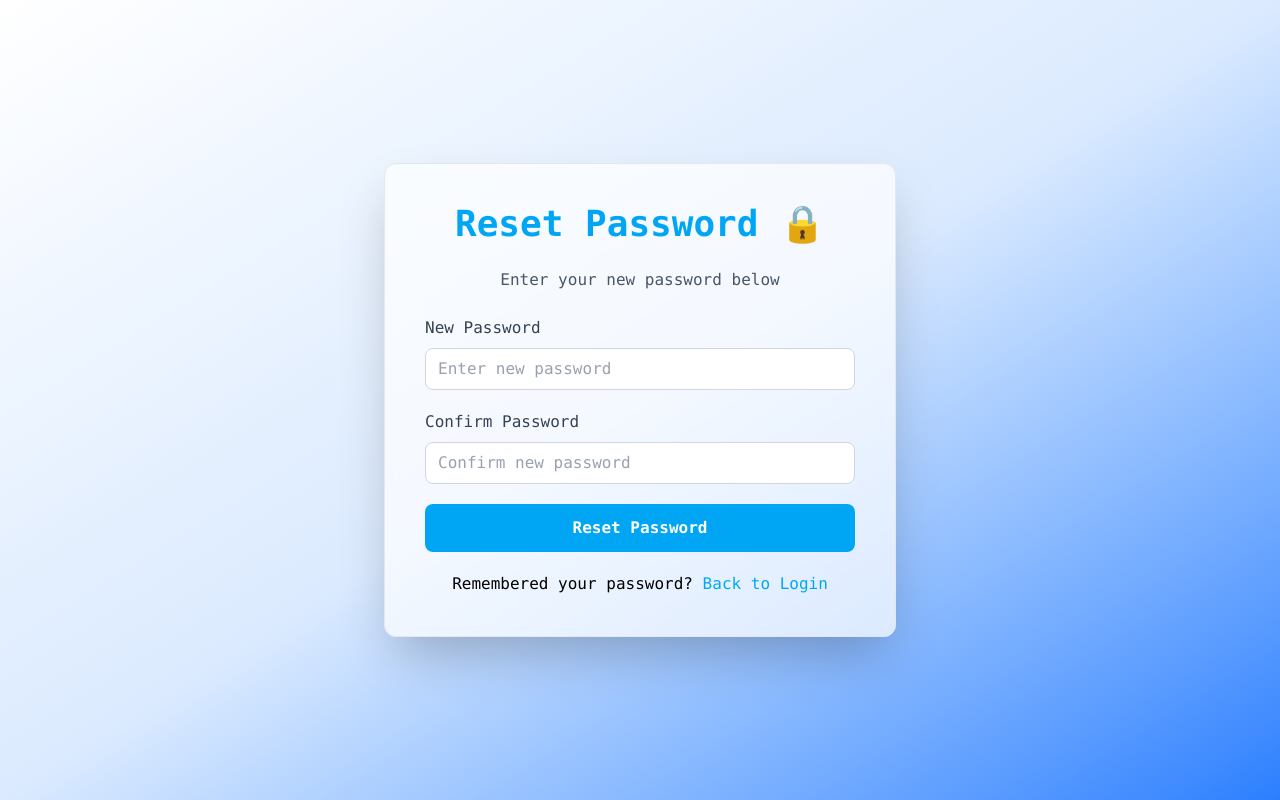
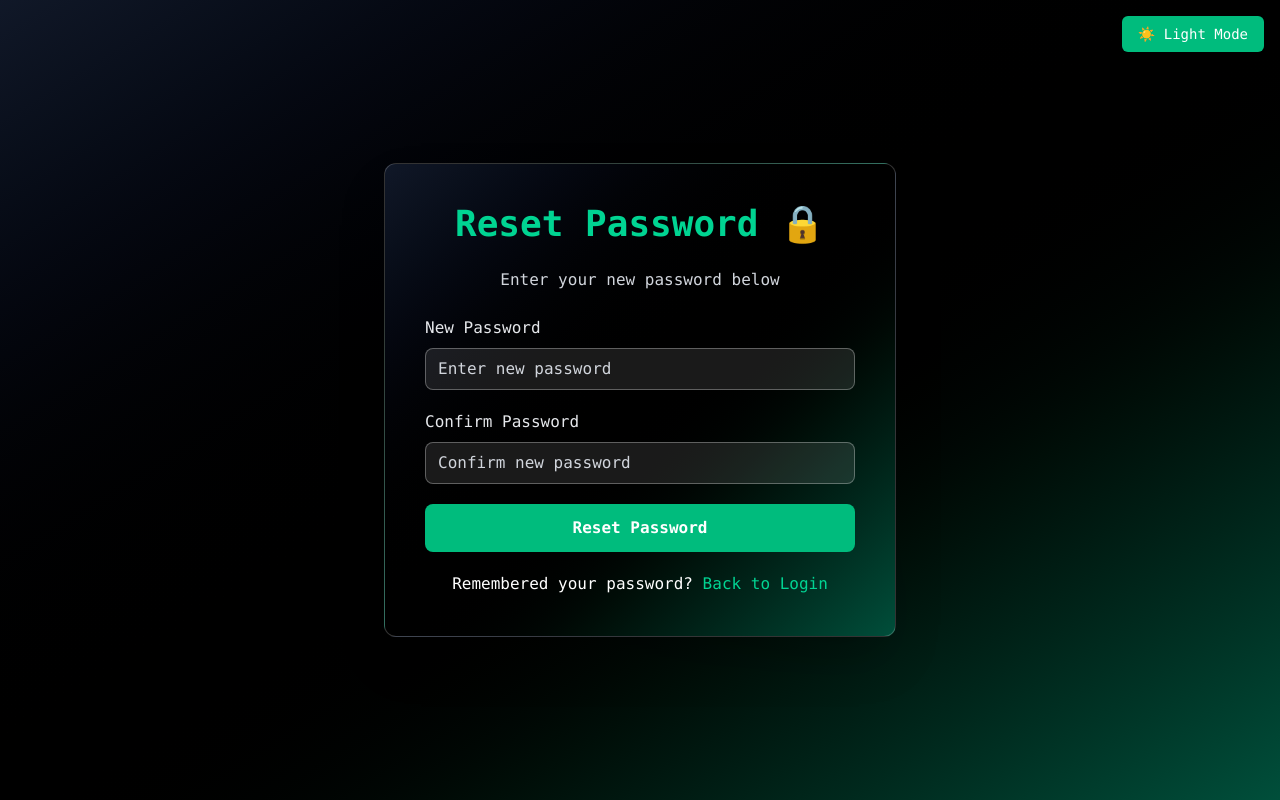
Before and after one commit to zenorbits/Study-Orbit, a React app in the folder Frontend/: page /reset-password in a window 1280 px wide. Built offline with nearby package versions, Linux system fonts and the light colour scheme; the HTML template or start-up script is replaced by a standard one.

Commit message:
Reset password complete and login page update

```diff
--- a/Frontend/src/AuthPages/LoginPage.jsx
+++ b/Frontend/src/AuthPages/LoginPage.jsx
@@ -31,16 +31,15 @@ const LoginPage = () => {
     const { emailOrphoneNumber, password } = formData;
 
     if (!emailOrphoneNumber || !password) {
-      toast.error('Please fill in all required credentials ❌');
+      toast.error('❌ Please fill in all required credentials');
       return;
     }
 
     try {
-      const response = await loginMutation({ emailOrphoneNumber, password });
-      console.log(response);
+      // ✅ Use unwrap to catch errors directly
+      const response = await loginMutation({ emailOrphoneNumber, password }).unwrap();
 
-      if (response?.data) {
-        const { user, token } = response.data;
+      const { user, token } = response;
 
       // ✅ Save credentials in Redux
       dispatch(setCredentials({
@@ -51,7 +50,7 @@ const LoginPage = () => {
         token
       }));
 
-        toast.success('Login successful 🎉');
+      toast.success('🎉 Login successful');
       setFormData({ emailOrphoneNumber: '', password: '' });
 
       // ✅ Role-based navigation
@@ -60,11 +59,14 @@ const LoginPage = () => {
       else if (user.role === 'parent') navigate('/parent');
       else if (user.role === 'student') navigate('/student');
       else navigate('/unauthorized');
-      } else if (response?.error) {
-        toast.error(response.error.data?.message || 'Login failed ❌');
+
+    } catch (err) {
+      // ✅ Show toast for invalid credentials or server error
+      if (err?.status === 401) {
+        toast.error('❌ Invalid credentials, please try again');
+      } else {
+        toast.error(err?.data?.message || '❌ Something went wrong');
       }
-    } catch (err) {
-      toast.error('Something went wrong ❌');
     }
   };
 
@@ -118,7 +120,7 @@ const LoginPage = () => {
               className="w-full px-3 py-2 sm:px-4 sm:py-2 border border-gray-300 dark:border-white/30 rounded-lg bg-white dark:bg-white/10 text-black dark:text-white placeholder-gray-400 dark:placeholder-gray-300 focus:outline-none focus:ring-2 focus:ring-sky-400"
             />
 
-            {/* Forgot Password link directly below password field */}
+            {/* Forgot Password link */}
             <div className="flex justify-between items-center mt-2">
               <Link
                 to="/forgotpassword"
--- a/Frontend/src/components/ResetPasswordPage.jsx
+++ b/Frontend/src/components/ResetPasswordPage.jsx
@@ -1,14 +1,33 @@
-import React, { useState } from "react";
-import { Link } from "react-router-dom";
+import React, { useState, useEffect } from "react";
+import { Link, useLocation, useNavigate } from "react-router-dom";
+import { useSelector, useDispatch } from "react-redux";
 import { toast } from "react-toastify";
 import "react-toastify/dist/ReactToastify.css";
+import { toggleMode } from "../redux/features/toggleThemeSlice";
+import { useResetPasswordMutation } from "../redux/api/resetpasswordApi";
 
 const ResetPasswordPage = () => {
     const [password, setPassword] = useState("");
     const [confirmPassword, setConfirmPassword] = useState("");
 
+    const [resetPasswordMutation, { isLoading }] = useResetPasswordMutation();
+
+    // Redux theme state
+    const selector = useSelector((state) => state.toggleTheme.value);
+    const dispatch = useDispatch();
+
+    const location = useLocation();
+    const navigate = useNavigate();
+    const queryParams = new URLSearchParams(location.search);
+    const token = queryParams.get("token");
+
     const handleSubmit = async (e) => {
         e.preventDefault();
+
+        if (!token) {
+            toast.error("❌ Reset token missing");
+            return;
+        }
 
         if (!password.trim() || !confirmPassword.trim()) {
             toast.error("❌ Please fill in both fields");
@@ -20,26 +39,51 @@ const ResetPasswordPage = () => {
             return;
         }
 
-    // Placeholder for API call
         try {
-      // Example: await resetPassword({ token, password });
-      toast.success("✅ Password reset successful");
+            const response = await resetPasswordMutation({ token, password }).unwrap();
+            toast.success(response.message || "✅ Password reset successful");
+
             setPassword("");
             setConfirmPassword("");
+
+            // Redirect to login after success
+            setTimeout(() => navigate("/login"), 1500);
         } catch (err) {
-      toast.error("❌ Something went wrong, please try again");
+            toast.error(err?.data?.message || "❌ Something went wrong, please try again");
         }
     };
 
+    // ✅ Sync Redux state with Tailwind's dark mode
+    useEffect(() => {
+        if (selector === "Dark") {
+            document.documentElement.classList.add("dark");
+        } else {
+            document.documentElement.classList.remove("dark");
+        }
+    }, [selector]);
+
     return (
-    <div className="flex items-center justify-center min-h-screen w-full px-4
+        <div
+            className="relative flex items-center justify-center min-h-screen w-full px-4
       bg-gradient-to-br from-white via-blue-100 to-blue-500
-      dark:bg-gradient-to-br dark:from-gray-900 dark:via-black dark:to-emerald-900">
+      dark:bg-gradient-to-br dark:from-gray-900 dark:via-black dark:to-emerald-900"
+        >
+            {/* Toggle Button fixed at top-right of the page */}
+            <div className="absolute top-4 right-4">
+                <button
+                    onClick={() => dispatch(toggleMode())}
+                    className="px-4 py-2 rounded-md text-sm font-medium
+                     bg-sky-500 text-white hover:bg-sky-600
+                     dark:bg-emerald-500 dark:hover:bg-emerald-600 transition"
+                >
+                    {selector === "Dark" ? "☀️ Light Mode" : "🌙 Dark Mode"}
+                </button>
+            </div>
 
             <div className="backdrop-blur-lg bg-white/70 dark:bg-gradient-to-br from-gray-900 via-black to-emerald-900
         shadow-2xl rounded-xl p-6 sm:p-8 md:p-10 w-full max-w-sm sm:max-w-md lg:max-w-lg
-        border border-gray-200 dark:border-white/20">
-
+        border border-gray-200 dark:border-white/20"
+            >
                 <h2 className="text-2xl sm:text-3xl md:text-4xl font-bold text-center
           text-sky-500 dark:text-emerald-400 mb-6">
                     Reset Password 🔒
@@ -83,10 +127,11 @@ const ResetPasswordPage = () => {
 
                     <button
                         type="submit"
+                        disabled={isLoading}
                         className="w-full bg-sky-500 dark:bg-emerald-500 text-white font-semibold py-2 sm:py-3 rounded-lg
-              hover:bg-sky-600 dark:hover:bg-emerald-600 transition duration-200 active:scale-95"
+              hover:bg-sky-600 dark:hover:bg-emerald-600 transition duration-200 active:scale-95 disabled:opacity-50"
                     >
-            Reset Password
+                        {isLoading ? "Resetting..." : "Reset Password"}
                     </button>
                 </form>
 
```
Lines whose indentation alone changed are shown as unchanged.
